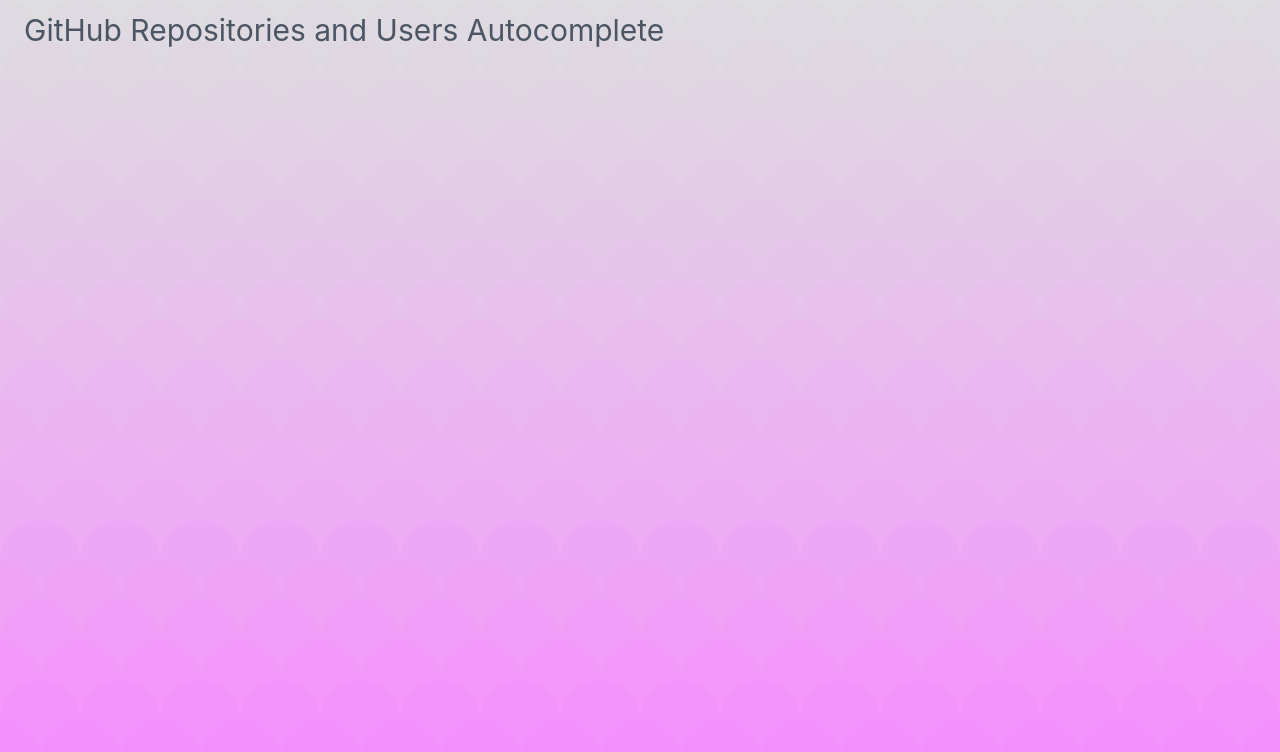
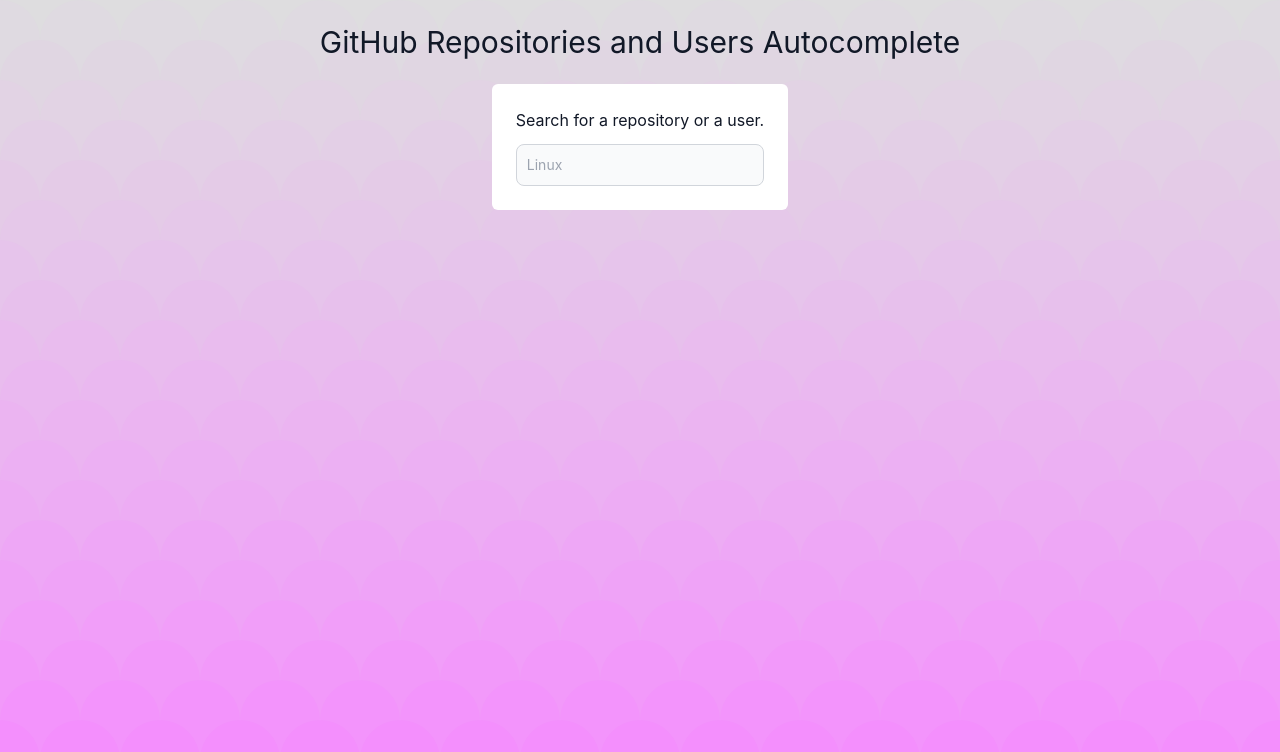
Before and after one commit to tropical32/github-explorer, a React (Vite) app: page / in a window 1280 px wide. Shown: the top 752 px of the page. Built offline with nearby package versions, Linux system fonts and the light colour scheme; a web font is replaced by a local one.

Commit message:
feat: add basic github listings component layout

```diff
--- a/src/App.tsx
+++ b/src/App.tsx
@@ -1,11 +1,13 @@
 import React from 'react';
+import GithubListing from './GithubListing';
 
 function App() {
   return (
-    <div className="container mx-auto px-6 py-3">
+    <div className="container mx-auto px-6 py-6">
       <div className="flex items-center justify-between">
-        <div className="hidden w-full text-gray-600 md:flex md:items-center">
-          <h1 className='text-3xl'>GitHub Repositories and Users Autocomplete</h1>
+        <div className="hidden w-full text-gray-900 md:flex md:items-center flex-col gap-6">
+          <h1 className='text-3xl text-center w-full'>GitHub Repositories and Users Autocomplete</h1>
+          <GithubListing />
         </div>
       </div>
     </div>
--- /dev/null
+++ b/src/GithubListing.tsx
@@ -0,0 +1,13 @@
+export function GithubListing() {
+    return <div className="py-6 px-6 bg-white rounded-md gap-3 flex flex-col">
+        <p className="text-gray-900">Search for a repository or a user.</p>
+        <input
+            type="text"
+            id="first_name"
+            className="bg-gray-50 border border-gray-300 text-gray-900 text-sm rounded-lg focus:ring-blue-500 focus:border-blue-500 block w-full p-2.5 dark:bg-gray-700 dark:border-gray-600 dark:placeholder-gray-400 dark:text-white dark:focus:ring-blue-500 dark:focus:border-blue-500"
+            placeholder="Linux"
+        />
+    </div>
+}
+
+export default GithubListing;
```
